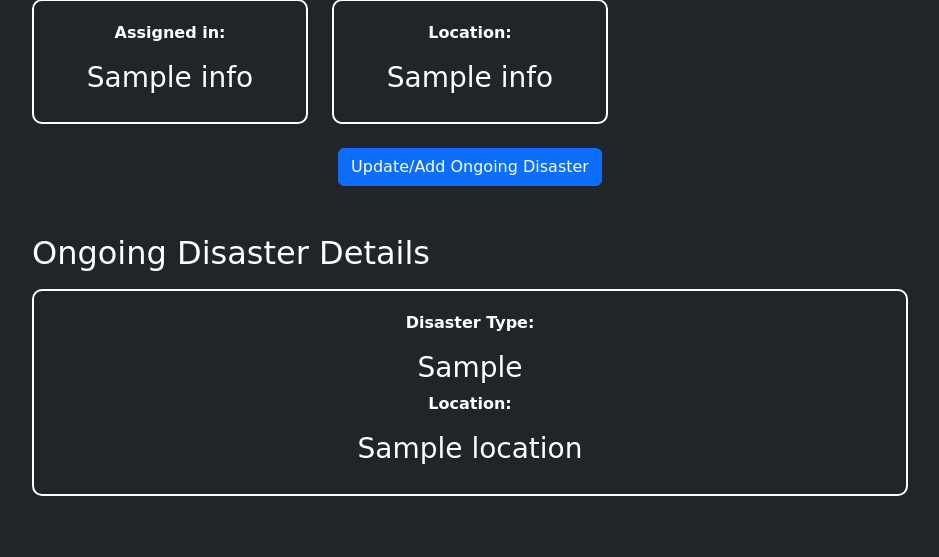
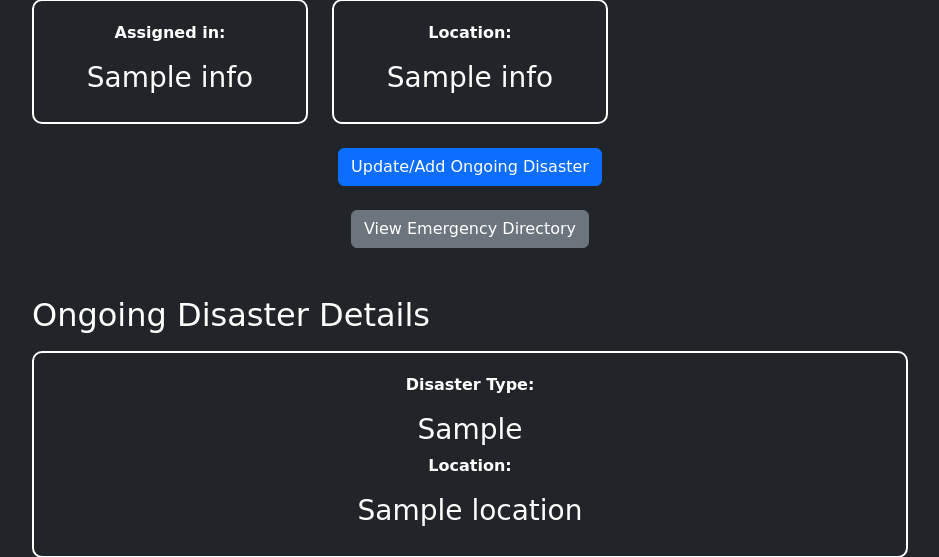
Before and after one commit to fluidpotata/CSE470_Project, a Flask app: template templates/vdash.html in a window 1280 px wide. Shown: the part 271-828 px from the top of the page, without its empty margins (170-1109 px from the left). Before the commit the page ends 767 px from the top, so only its background shows below. Run offline with Flask 3, Linux system fonts and the light colour scheme; the template is opened without the code that fills it: most values are stand-ins (such as "Sample title", 1, 10 or a date in 2020).

Commit message:
vdash.html

```diff
--- a/templates/vdash.html
+++ b/templates/vdash.html
@@ -69,6 +69,12 @@
         </div>
 
 
+        <div class="text-center mt-4">
+            <a href="{{ url_for('emergency_directory') }}" class="btn btn-secondary">
+                View Emergency Directory
+            </a>
+        </div>
+
         {% if ongoing_disaster %}
         <div class="mt-5">
             <h2>Ongoing Disaster Details</h2>
```
